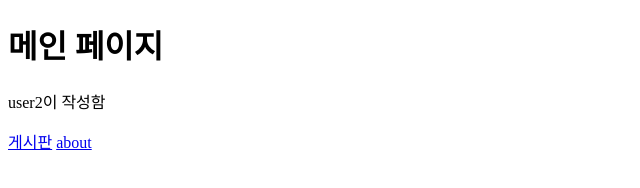
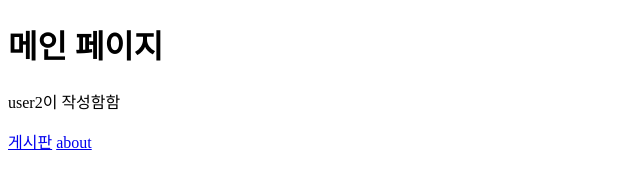
Before and after one commit to ghYoon93/collabo-sourcetree, a plain HTML site: page main.html in a window 1280 px wide. Shown: the full height of the page, 0-640 px from the left. Drawn offline with Linux system fonts and the light colour scheme.

Commit message:
충돌테테

```diff
--- a/main.html
+++ b/main.html
@@ -6,7 +6,7 @@
 </head>
 <body>
     <h1>메인 페이지</h1>
-    <p>user2이 작성함</p>
+    <p>user2이 작성함함</p>
     <a href="#">게시판</a>
     <a href="#">about</a>
 </body>
```
